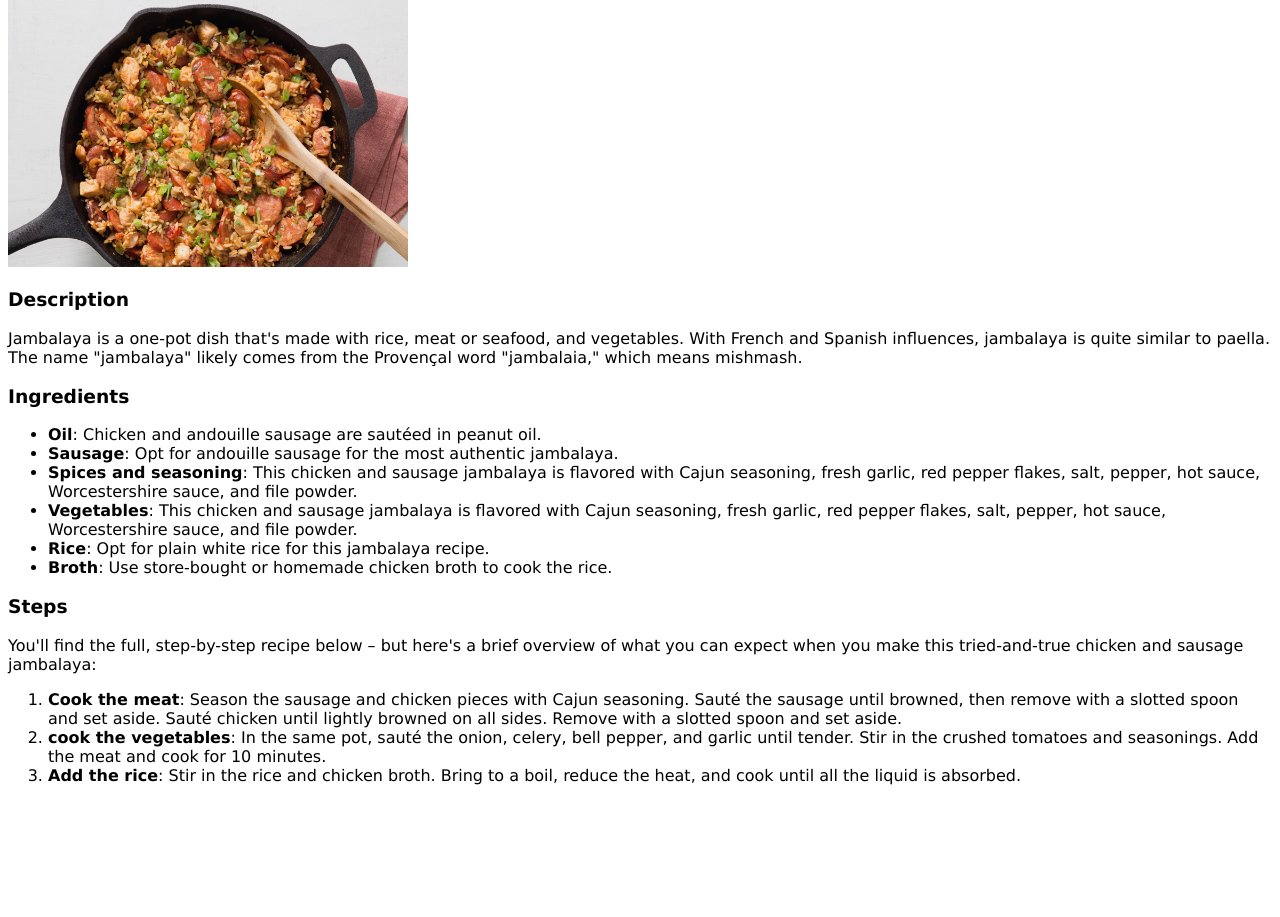
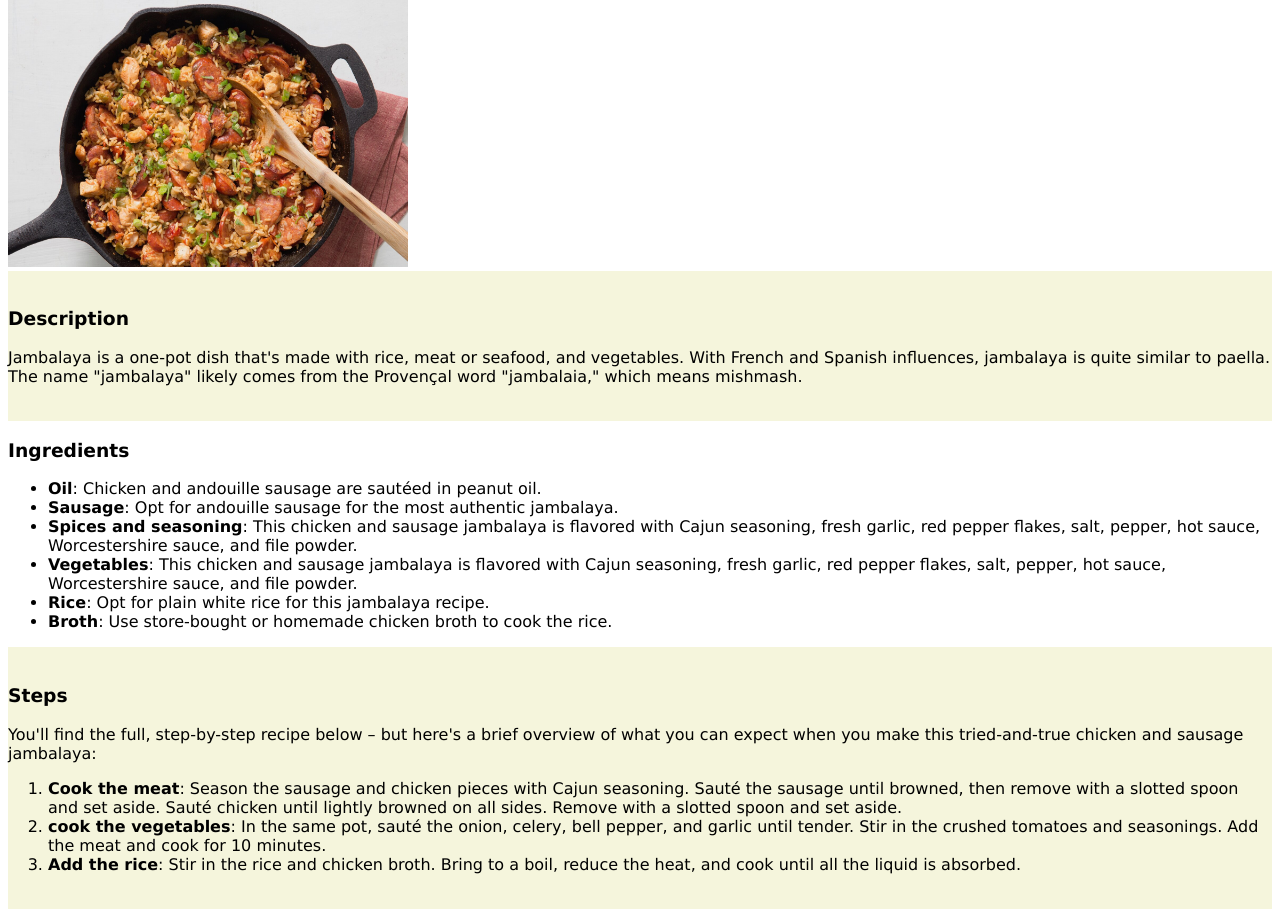
Before and after one commit to richyann007/odin-recipes, a plain HTML site: page recipes/jambalaya.html in a window 1280 px wide. Shown: the part 81-998 px from the top of the page. Before the commit the page ends 882 px from the top, so only its background shows below. Drawn offline with Linux system fonts and the light colour scheme.

Commit message:
Added class selectors on all recipe page and styled the backgeound and images

```diff
--- a/recipes/jambalaya.html
+++ b/recipes/jambalaya.html
@@ -9,12 +9,15 @@
 </head>
 <body>
     <h1>Best Jambalaya</h1>
-    <img class="prepared-dish" src="Images/jambalaya.jpg" alt="a finished jambalaya dish">
+    <img class="prepared-dish" src="Images/jambalaya.jpg" alt="a finished jambalaya dish"></body> </html>
 
+<div class="description">
+</br>
     <h3>Description</h3>
 
         <p>Jambalaya is a one-pot dish that's made with rice, meat or seafood, and vegetables. With French and Spanish influences, jambalaya is quite similar to paella. The name "jambalaya" likely comes from the Provençal word "jambalaia," which means mishmash.</p>
-
+</br>
+    </div>
     <h3>Ingredients</h3>
 
         <ul>
@@ -25,7 +28,8 @@
             <li><b>Rice</b>: Opt for plain white rice for this jambalaya recipe.</li>
             <li><b>Broth</b>: Use store-bought or homemade chicken broth to cook the rice.</li>
         </ul>
-
+<div class="steps">
+</br>
     <h3>Steps</h3>
 
         <p>You'll find the full, step-by-step recipe below – but here's a brief overview of what you can expect when you make this tried-and-true chicken and sausage jambalaya:</p>
@@ -35,6 +39,7 @@
             <li><b>cook the vegetables</b>: In the same pot, sauté the onion, celery, bell pepper, and garlic until tender. Stir in the crushed tomatoes and seasonings. Add the meat and cook for 10 minutes.</li>
             <li><b>Add the rice</b>: Stir in the rice and chicken broth. Bring to a boil, reduce the heat, and cook until all the liquid is absorbed.</li>
         </ol>
-
+</br>
+</div>
 </body>
 </html>
--- a/style.css
+++ b/style.css
@@ -1,8 +1,13 @@
 * {
     font-family: 'Lucida Sans', 'Lucida Sans Regular', 'Lucida Grande', 'Lucida Sans Unicode', Geneva, Verdana, sans-serif;
+
 }
 
 .prepared-dish {
     height: auto;
     width: 400px;
 }
+.description,
+.steps {
+    background-color:beige;
+}
```
Also changed, not shown: recipes/Jollof.html (+8 -3 lines), recipes/chicken-katsu.html (+8 -2 lines), recipes/lemon-garlic-salmon.html (+7 -5 lines).
